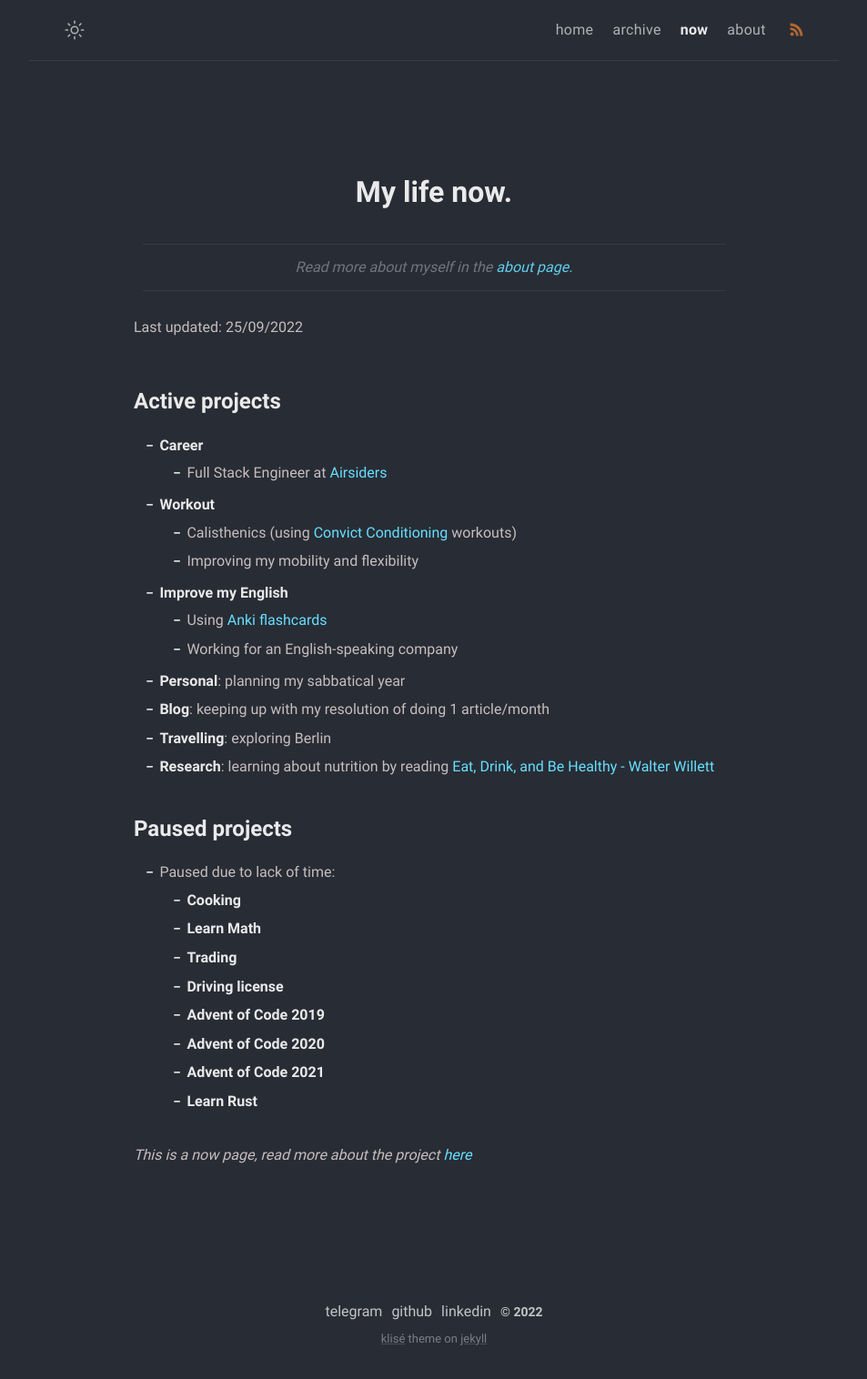
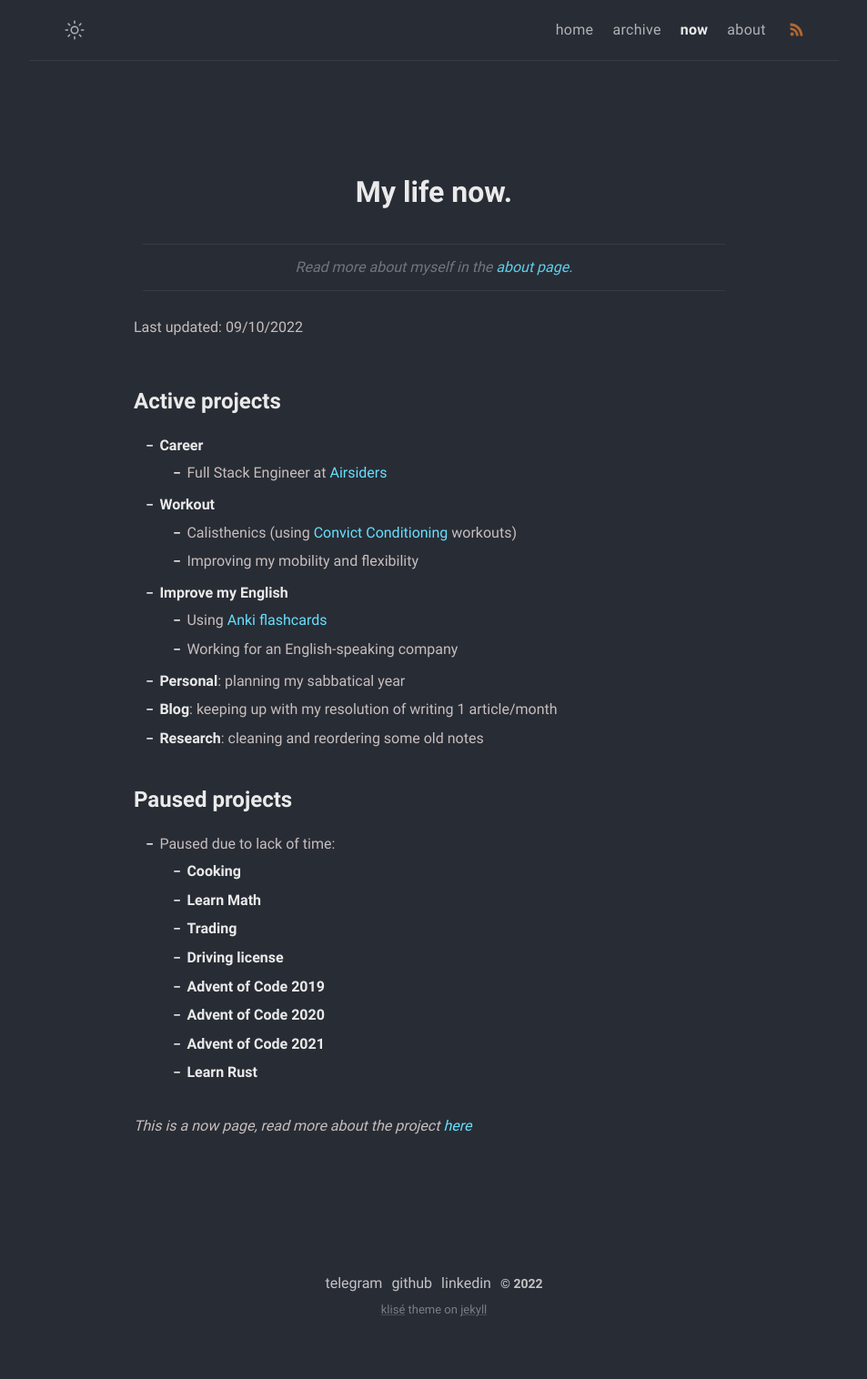
Before and after one commit to MonkeyAndres/MonkeyAndres.github.io, a Jekyll site: the page built from now.md, in a window 1280 px wide. Shown: the whole page at 91% size, without its empty margins (163-1116 px from the left). Built offline with Jekyll 4.4.1, drawn with Linux system fonts in a browser that asks for light colours; after the commit the page ends 1484 px from its top, so only the background shows below that.

Commit message:
📝 Update now page

```diff
--- a/now.md
+++ b/now.md
@@ -8,7 +8,7 @@ comments: false
 
 > Read more about myself in the [about page.](../about)
 
-Last updated: 25/09/2022
+Last updated: 09/10/2022
 
 # Active projects
 
@@ -21,9 +21,8 @@ Last updated: 25/09/2022
   - Using [Anki flashcards](https://apps.ankiweb.net/)
   - Working for an English-speaking company
 - **Personal**: planning my sabbatical year
-- **Blog**: keeping up with my resolution of doing 1 article/month
-- **Travelling**: exploring Berlin
-- **Research**: learning about nutrition by reading [Eat, Drink, and Be Healthy - Walter Willett](https://www.goodreads.com/en/book/show/5579.Eat_Drink_and_Be_Healthy)
+- **Blog**: keeping up with my resolution of writing 1 article/month
+- **Research**: cleaning and reordering some old notes
 
 # Paused projects
 
```
